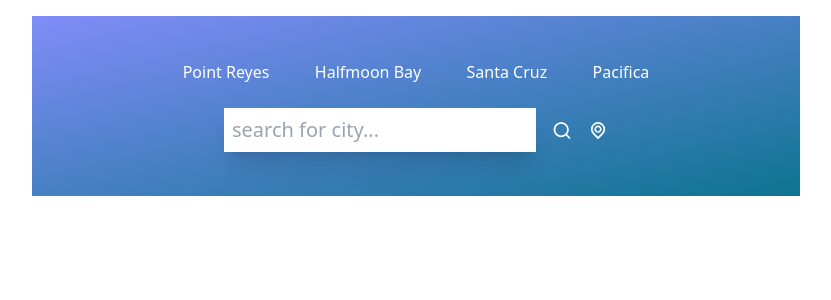
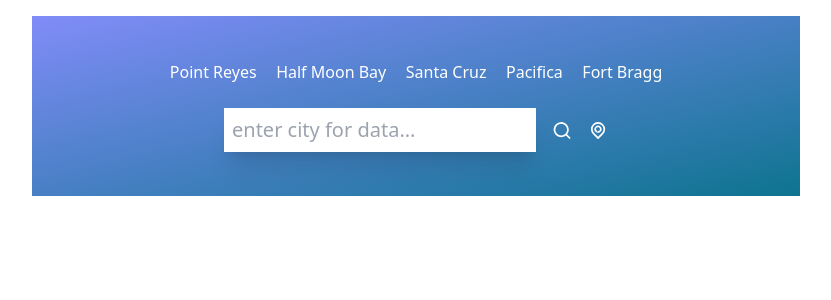
Before and after one commit to NaNifer/tidepooling-with-kids, a React (Create React App) app: page / in a window 1280 px wide. Shown: the top 300 px of the page, without its empty margins (224-1055 px from the left). Built offline with nearby package versions, Linux system fonts and the light colour scheme; the HTML template or start-up script is replaced by a standard one.

Commit message:
updated names of components

```diff
--- a/src/App.js
+++ b/src/App.js
@@ -1,13 +1,13 @@
 import './App.css';
-import TopButtons from './components/TopButtons';
-import Inputs from './components/Inputs';
+import CityButtons from './components/CityButtons';
+import CitySearch from './components/CitySearch';
 
 
 function App() {
   return (
     <div className="mx-auto max-w-screen-md mt-4 py-5 px-32 bg-gradient-to-br from-indigo-400 to-cyan-700">
-      <TopButtons />
-      <Inputs />
+      <CityButtons />
+      <CitySearch />
     </div>
   );
 }
--- /dev/null
+++ b/src/components/CityButtons.jsx
@@ -0,0 +1,38 @@
+import React from "react";
+
+function CityButtons() {
+  const cities = [
+    {
+      id: 1,
+      title: "Point Reyes",
+    },
+    {
+      id: 2,
+      title: "Half Moon Bay",
+    },
+    {
+      id: 3,
+      title: "Santa Cruz",
+    },
+    {
+      id: 4,
+      title: "Pacifica",
+    },
+    {
+      id: 5,
+      title: "Fort Bragg",
+    },
+  ];
+
+  return (
+    <div className="flex items-center justify-around my-6">
+      {cities.map((city) => (
+        <button key={city.id} className="text-white text-large f">
+          {city.title}
+        </button>
+      ))}
+    </div>
+  );
+}
+
+export default CityButtons;
--- a/src/components/Inputs.jsx
+++ b/src/components/CitySearch.jsx
@@ -1,14 +1,14 @@
 import React from "react";
 import { UilSearch, UilLocationPoint } from "@iconscout/react-unicons";
 
-function Inputs() {
+function CitySearch() {
   return (
     <div className="flex flex-row justify-center my-6">
       <div className="flex flex-row w-3/4 items-center justify-center space-x-4">
         <input
           type="text"
           className="text-xl capitalize font-light p-2 w-full shadow-xl focus:outline-none placeholder:lowercase"
-          placeholder="search for city..."
+          placeholder="enter city for data..."
         />
         <UilSearch size={25} className="text-white cursor-pointer transition ease-out hover:scale-125" />
         <UilLocationPoint size={25} className="text-white cursor-pointer transition ease-out hover:scale-125" />
@@ -17,4 +17,4 @@ function Inputs() {
   );
 }
 
-export default Inputs;
+export default CitySearch;
--- a/src/components/TopButtons.jsx
+++ /dev/null
@@ -1,32 +0,0 @@
-import React from 'react'
-
-function TopButtons() {
-
-    const cities = [
-        {
-            id: 1,
-            title:"Point Reyes"
-        },
-        {
-            id: 2,
-            title:"Halfmoon Bay"
-        }, {
-            id: 3,
-            title:"Santa Cruz"
-        }, {
-            id: 4,
-            title:"Pacifica"
-        },
-    ]
-
-
-  return (
-    <div  className='flex items-center justify-around my-6'>
-        {cities.map((city) => (
-            <button key={city.id} className='text-white text-large f'>{city.title}</button>
-        ))}
-    </div>
-  )
-}
-
-export default TopButtons
```
